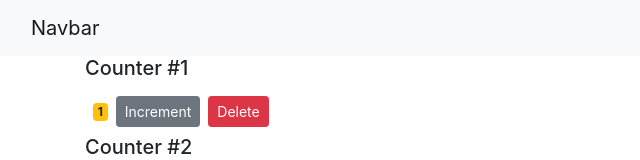
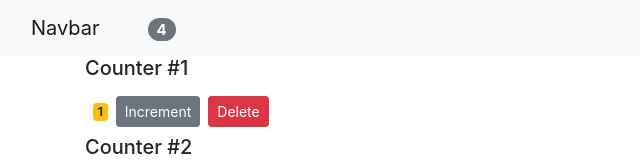
Before and after one commit to HaniAbd/react-app-tuto, a React (Create React App) app: page / in a window 1280 px wide. Shown: the top 160 px of the page, without its empty margins (0-640 px from the left). Built offline with nearby package versions, Linux system fonts and the light colour scheme.

Commit message:
get total counters on navBar

```diff
--- a/src/App.js
+++ b/src/App.js
@@ -15,7 +15,7 @@
     render() {
         return (
             <React.Fragment>
-                <NavBar/>
+                <NavBar totalCounters={this.state.counters.filter(c => c.value).length}/>
                 <main className='container'>
                     <Counters
                         counters={this.state.counters}
--- a/src/components/navBar.jsx
+++ b/src/components/navBar.jsx
@@ -6,7 +6,10 @@
             <div>
                 <nav className="navbar navbar-light bg-light">
                     <div className="container-fluid">
-                        <a className="navbar-brand" href="#">Navbar</a>
+                        <a className="navbar-brand" href="#">
+                            Navbar
+                            <span className="badge badge-pill badge-secondary ml-5">{this.props.totalCounters}</span>
+                        </a>
                     </div>
                 </nav>
             </div>
```
